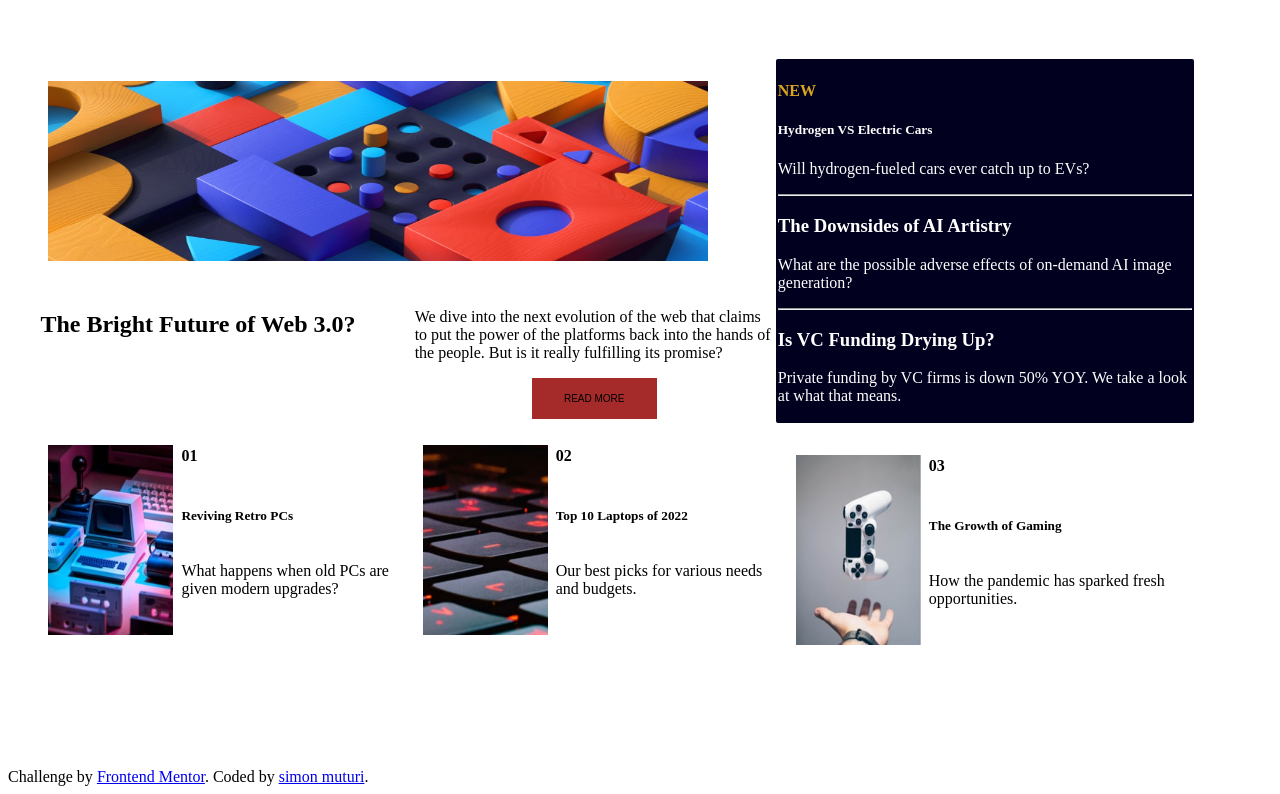
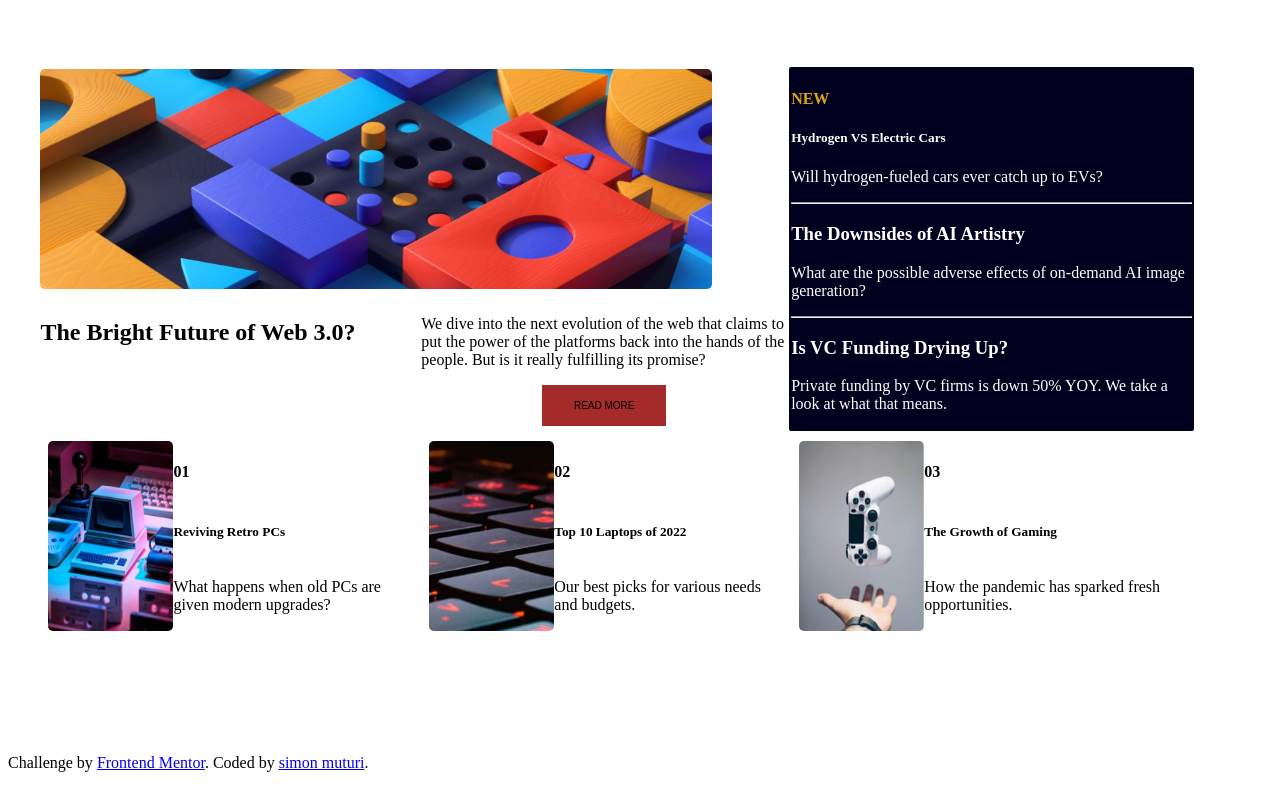
Before and after one commit to Simoh8/css-and-html-, a plain HTML site: page index.html in a window 1280 px wide. Shown: the part 104-898 px from the top of the page. Drawn offline with Linux system fonts and the light colour scheme.

Commit message:
new version

```diff
--- a/index.html
+++ b/index.html
@@ -28,7 +28,7 @@
 
    <!-- firts div -->
  <div class="div1">
-  <img src="assets\images\image-web-3-desktop.jpg" height="180px" width="90%" alt="">
+  <img src="assets\images\image-web-3-desktop.jpg" height="220px" width="90%" alt="">
  </div>
 
 <!-- second div -->
--- a/style.css
+++ b/style.css
@@ -30,6 +30,7 @@ li{
 .div1{
     grid-area: one;
     padding: 2px;
+    border-radius: 20px;
 
 
 }
@@ -45,9 +46,11 @@ li{
 .div3{
 grid-area: three;
 padding: 2px;
+border-radius: 2px;
 }
 .div4{
 grid-area: four;
+border-radius: 2px;
 padding: 2px;
 justify-items: center;
 
@@ -55,21 +58,24 @@ justify-items: center;
 }
 .div5{
 grid-area: five;
-padding: 2px;
+border-radius: 2px;
+padding: 10px;
 display: flex;
 flex-direction: row;
 
 }
 .div6{
 grid-area: six;
-padding: 2px;
+border-radius: 2px;
+padding: 10px;
 display: flex;
 flex-direction: row;
 }
 .div7{
-margin: 10px;
+
 grid-area: seven;
-padding: 2px;
+padding: 10px;
+border-radius: 2px;
 display: flex;
 flex-direction: row
 }
@@ -87,11 +93,12 @@ flex-direction: row
 
 }
 img{
-    padding: 20px 8px;
+
     border-radius: 5px;
 }
 .layout1{
     display: flex;
+    justify-content: start;
     flex-direction: column;
 }
 button{
```
